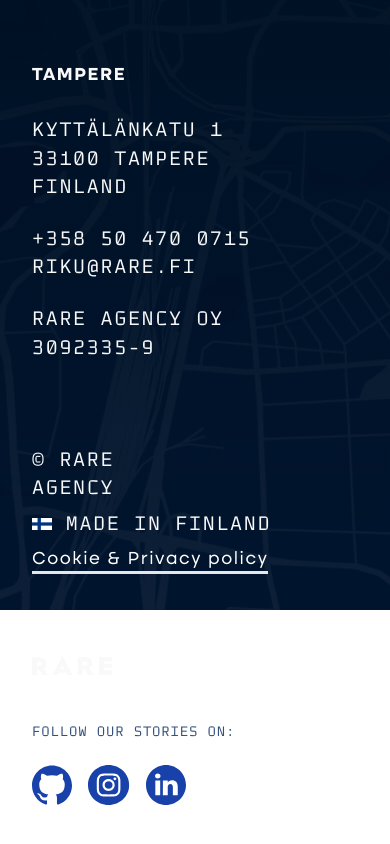
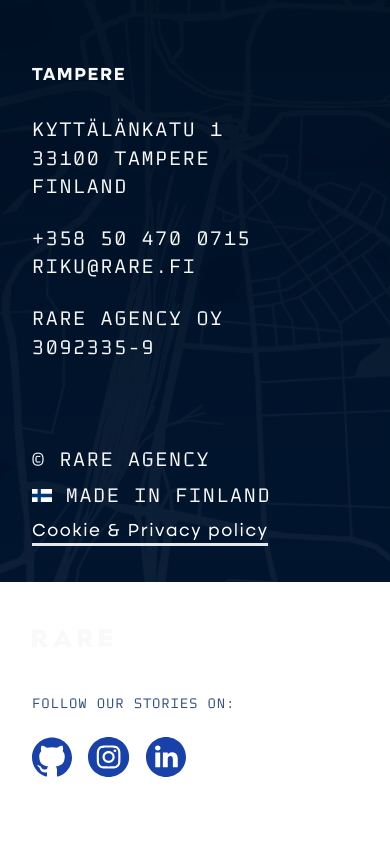
Before and after one commit to rareagency/rare.fi, a Next.js app: page / in a window 390 px wide. Shown: the part 7037-7881 px from the top of the page. Built offline with nearby package versions, Linux system fonts and the light colour scheme; a small style sheet from the web is missing.

Commit message:
Fix '© Rare Agency' breaking into 2 lines

```diff
--- a/components/Footer/Footer.tsx
+++ b/components/Footer/Footer.tsx
@@ -1,9 +1,9 @@
 import React from "react";
+import { c } from "../../utils/classnames";
+import NavItem from "../Nav/NavItem";
 import { links } from "../Nav/pagelinks";
-import NavItem from "../Nav/NavItem";
+import TextLink from "../TextLink";
 import TickerText from "./TickerText";
-import { c } from "../../utils/classnames";
-import TextLink from "../TextLink";
 
 const container = c(`
   layout-grid
@@ -59,7 +59,7 @@
         </ul>
       </div>
       <div className="layout-grid row-start-3 col-all text-sm md:text-left md:row-start-4">
-        <div className="uppercase h6 text-off-white col-start-2 col-span-2 md:row-start-1 md:col-start-1 md:col-span-4 md:py-1">
+        <div className="uppercase h6 text-off-white col-start-2 col-span-2 md:row-start-1 md:col-start-1 md:col-span-6 md:py-1">
           © Rare Agency
         </div>
         <div className="uppercase h6 text-off-white col-span-2 text-center md:row-start-2 md:col-span-6 md:text-left md:py-1">
```
